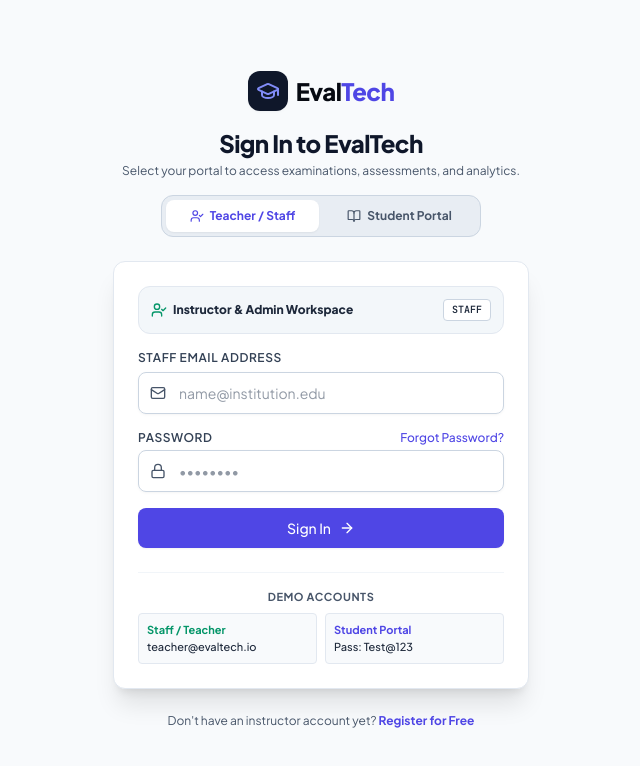
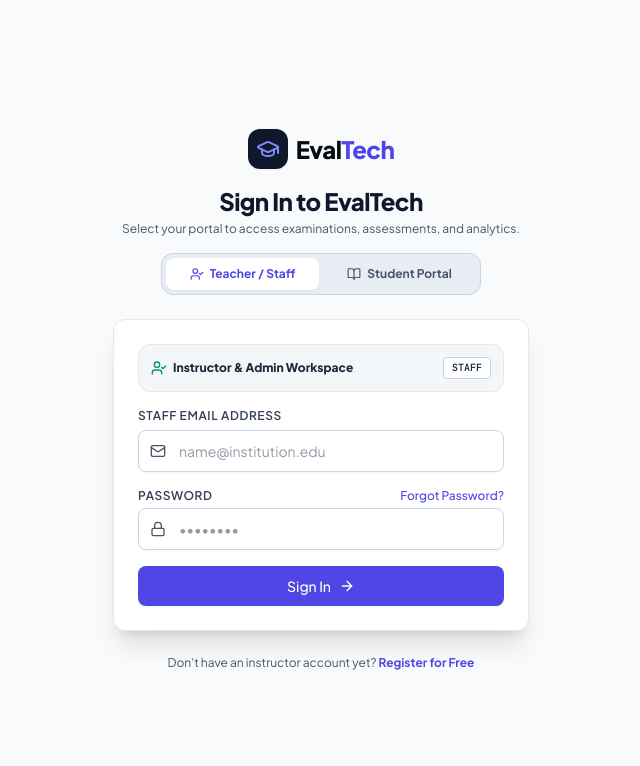
Before and after one commit to kuttyhari07/EvalTech-Portal, a React (Vite) app in the folder client/: page /login in a window 1280 px wide. Shown: the top 766 px of the page, without its empty margins (319-959 px from the left). Built offline with nearby package versions, Linux system fonts and the light colour scheme; no server answers.

Commit message:
fix(ui): remove demo accounts section completely from login page

```diff
--- a/client/src/pages/auth/Login.tsx
+++ b/client/src/pages/auth/Login.tsx
@@ -216,38 +216,6 @@ export const Login: React.FC = () => {
               </Button>
             </form>
 
-            {/* Quick Demo Logins Helper */}
-            <div className="mt-6 pt-4 border-t border-pearl-100 space-y-2">
-              <p className="text-[11px] font-bold uppercase tracking-wider text-midnight-600 text-center">
-                Demo Accounts
-              </p>
-              <div className="grid grid-cols-2 gap-2 text-[11px]">
-                <button
-                  type="button"
-                  onClick={() => {
-                    setActivePortal('staff');
-                    setEmail('teacher@evaltech.io');
-                    setPassword('Teacher@2025');
-                  }}
-                  className="p-2 rounded border border-pearl-200 bg-pearl-50 hover:bg-pearl-100 text-midnight-800 text-left font-medium transition-colors"
-                >
-                  <strong className="block text-emerald-600">Staff / Teacher</strong>
-                  teacher@evaltech.io
-                </button>
-                <button
-                  type="button"
-                  onClick={() => {
-                    setActivePortal('student');
-                    setStudentUsername('alice@evaltech.io');
-                    setPassword('Test@123');
-                  }}
-                  className="p-2 rounded border border-pearl-200 bg-pearl-50 hover:bg-pearl-100 text-midnight-800 text-left font-medium transition-colors"
-                >
-                  <strong className="block text-indigo-brand">Student Portal</strong>
-                  Pass: Test@123
-                </button>
-              </div>
-            </div>
           </CardContent>
         </Card>
 
```
